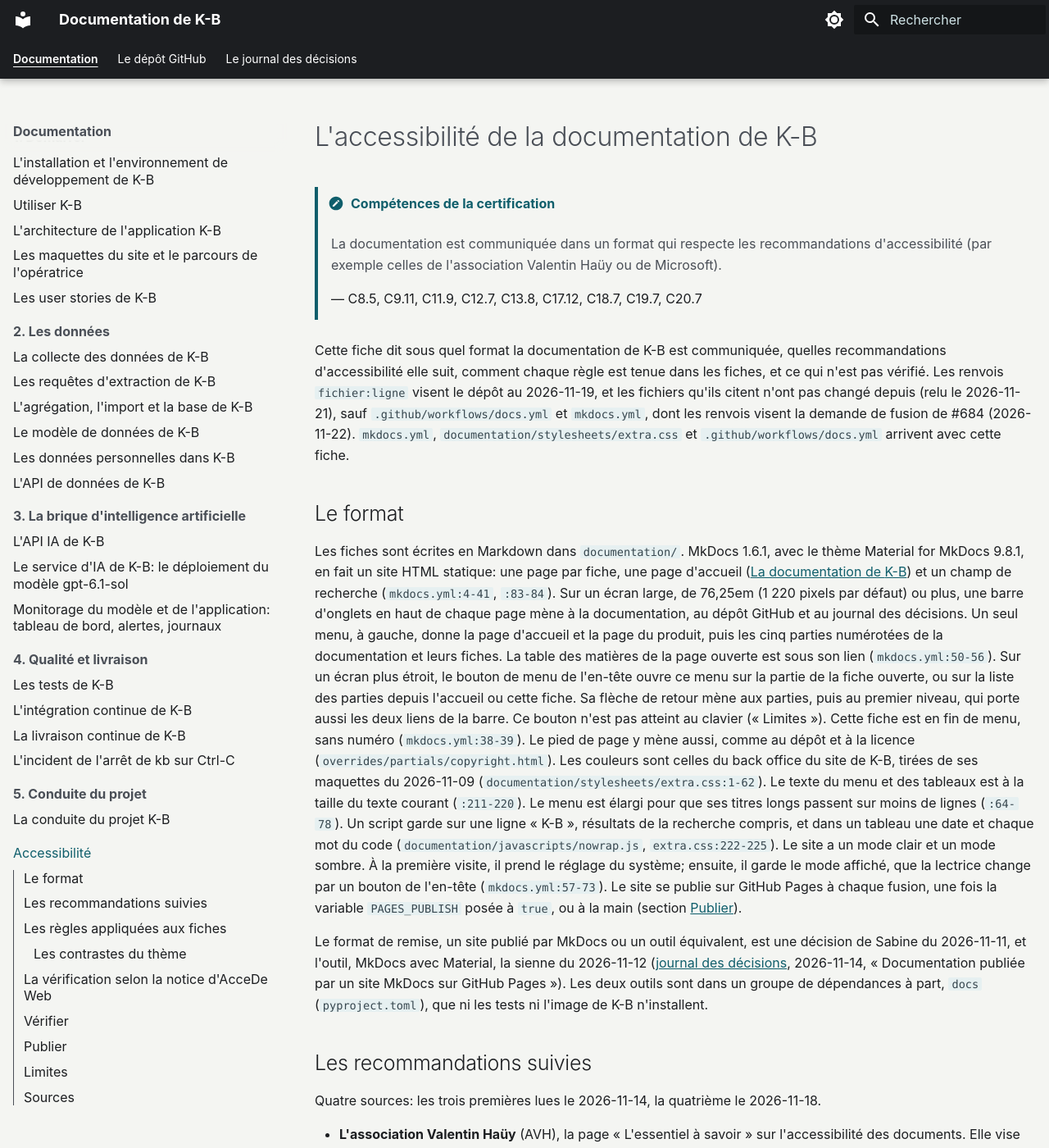
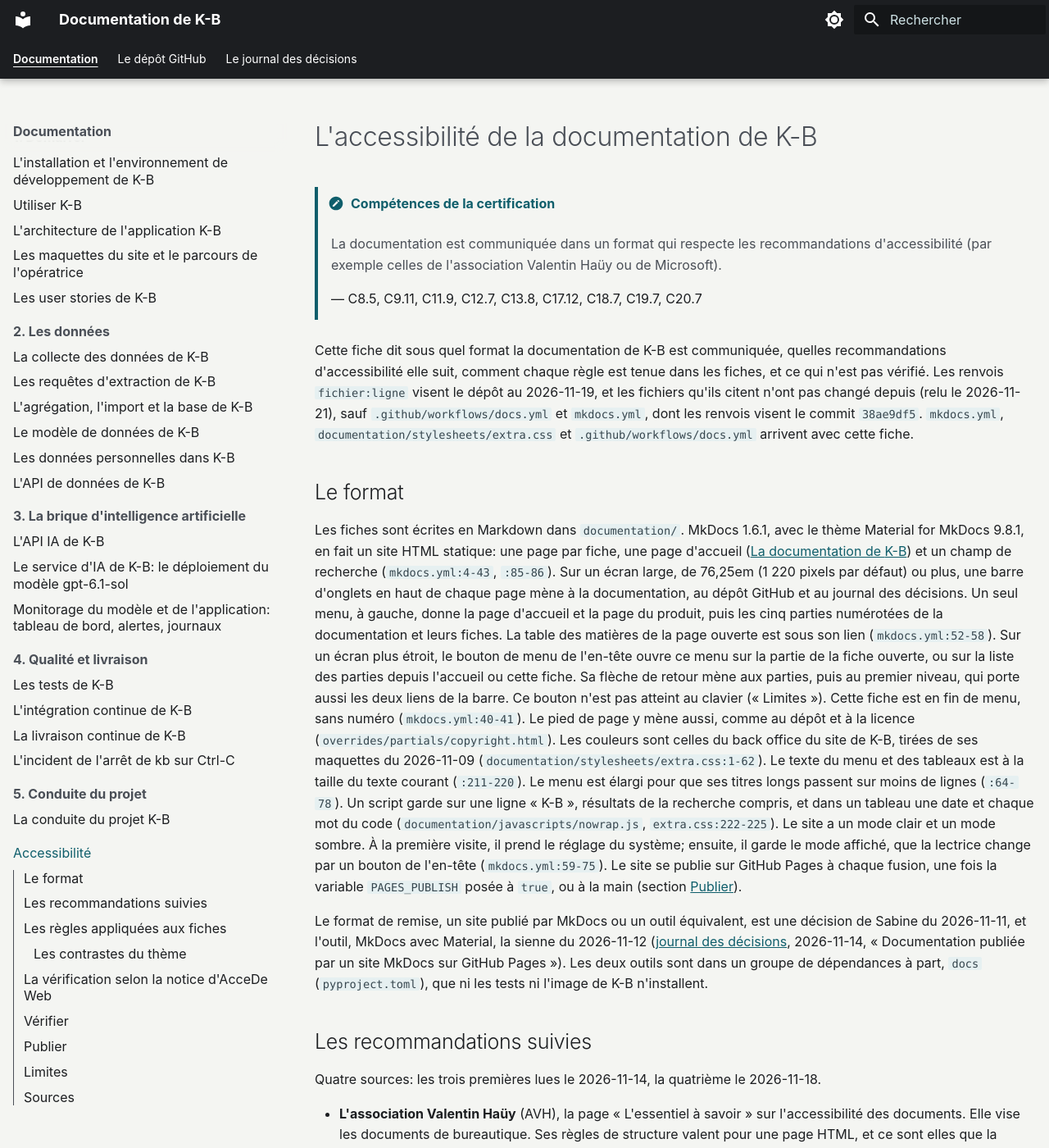
Before and after one commit to SabineLaurent/K-B, an MkDocs documentation site: the page built from documentation/accessibilite.md, in a window 1280 px wide and 1400 px high. Shown: the whole window at 82% size. Built offline with MkDocs 1.6.1 and Material for MkDocs 9.7.7, drawn with Linux system fonts in a browser that asks for light colours; plug-ins that fetch from the network failed and are left out; some of the changed text lies outside the part shown.

Commit message:
docs: apply the review of the sheets: the end of a digest request near 200 s, the Makefile lines of the sandbox alerts, the mkdocs.yml lines shifted by the two new pages of the menu, the commit of the references of integration-continue and donnees, and kb daily-routine among the readers of two variables (issue 705)

```diff
--- a/documentation/accessibilite.md
+++ b/documentation/accessibilite.md
@@ -7,24 +7,24 @@
 
     — C8.5, C9.11, C11.9, C12.7, C13.8, C17.12, C18.7, C19.7, C20.7
 
-Cette fiche dit sous quel format la documentation de K-B est communiquée, quelles recommandations d'accessibilité
-elle suit, comment chaque règle est tenue dans les fiches, et ce qui n'est pas vérifié. Les renvois `fichier:ligne`
-visent le dépôt au 2026-11-19, et les fichiers qu'ils citent n'ont pas changé depuis (relu le 2026-11-21), sauf
-`.github/workflows/docs.yml` et `mkdocs.yml`, dont les renvois visent la demande de fusion de #684 (2026-11-22).
-`mkdocs.yml`, `documentation/stylesheets/extra.css` et `.github/workflows/docs.yml` arrivent avec cette fiche.
+Cette fiche dit sous quel format la documentation de K-B est communiquée, quelles recommandations d'accessibilité elle
+suit, comment chaque règle est tenue dans les fiches, et ce qui n'est pas vérifié. Les renvois `fichier:ligne` visent
+le dépôt au 2026-11-19, et les fichiers qu'ils citent n'ont pas changé depuis (relu le 2026-11-21), sauf
+`.github/workflows/docs.yml` et `mkdocs.yml`, dont les renvois visent le commit `38ae9df5`. `mkdocs.yml`,
+`documentation/stylesheets/extra.css` et `.github/workflows/docs.yml` arrivent avec cette fiche.
 
 ## Le format
 
 Les fiches sont écrites en Markdown dans `documentation/`. MkDocs 1.6.1, avec le thème Material for MkDocs 9.8.1, en
 fait un site HTML statique: une page par fiche, une page d'accueil ([La documentation de K-B](index.md)) et un
-champ de recherche (`mkdocs.yml:4-41`, `:83-84`). Sur un écran large, de 76,25em (1 220 pixels par défaut) ou plus,
+champ de recherche (`mkdocs.yml:4-43`, `:85-86`). Sur un écran large, de 76,25em (1 220 pixels par défaut) ou plus,
 une barre d'onglets en haut de chaque page mène à la documentation, au dépôt GitHub et au journal des décisions. Un
 seul menu, à gauche, donne la page d'accueil et la page du produit, puis les cinq parties numérotées de la
 documentation et leurs fiches.
-La table des matières de la page ouverte est sous son lien (`mkdocs.yml:50-56`). Sur un écran plus étroit, le bouton
+La table des matières de la page ouverte est sous son lien (`mkdocs.yml:52-58`). Sur un écran plus étroit, le bouton
 de menu de l'en-tête ouvre ce menu sur la partie de la fiche ouverte, ou sur la liste des parties depuis l'accueil ou cette fiche.
 Sa flèche de retour mène aux parties, puis au premier niveau, qui porte aussi les deux liens de la barre. Ce bouton
-n'est pas atteint au clavier (« Limites »). Cette fiche est en fin de menu, sans numéro (`mkdocs.yml:38-39`). Le
+n'est pas atteint au clavier (« Limites »). Cette fiche est en fin de menu, sans numéro (`mkdocs.yml:40-41`). Le
 pied de page y mène aussi, comme au dépôt et à la licence (`overrides/partials/copyright.html`). Les couleurs sont celles du back office du site de K-B, tirées de ses maquettes du 2026-11-09
 (`documentation/stylesheets/extra.css:1-62`). Le texte du menu et des tableaux est à la taille du texte courant
 (`:211-220`). Le menu est élargi pour que ses titres longs passent sur moins de lignes (`:64-78`). Un script garde sur
@@ -32,7 +32,7 @@ une ligne « K-B », résultats de la recherche compris, et dans un tableau une
 (`documentation/javascripts/nowrap.js`, `extra.css:222-225`). Le site a un mode clair et un mode sombre. À la première
 visite, il
 prend le réglage du système; ensuite, il garde le mode affiché, que la lectrice change par un bouton de l'en-tête
-(`mkdocs.yml:57-73`). Le site se publie sur
+(`mkdocs.yml:59-75`). Le site se publie sur
 GitHub Pages à chaque fusion, une fois la variable `PAGES_PUBLISH` posée à `true`, ou à la main (section [Publier](#publier)).
 
 Le format de remise, un site publié par MkDocs ou un outil équivalent, est une décision de Sabine du 2026-11-11, et
@@ -73,16 +73,16 @@ vérifie.
 |---|---|---|---|
 | Des titres hiérarchisés | AVH; Microsoft; RGAA 9.1 | Un seul titre de niveau 1 par fiche, puis `##` à `####` sans saut de niveau. Un paragraphe en gras n'est pas un titre. | Le contrôle du HTML construit |
 | De vraies listes | AVH; RGAA 9.3 | Les listes Markdown, rendues en `ul` et `ol`. Chaque niveau est en retrait de quatre espaces: Python-Markdown, qui construit les pages, ne rattache à un point de liste que ce qui est en retrait de quatre espaces. | Le HTML construit |
-| Un sommaire | AVH | La « Table des matières » de chaque page, tirée de ses titres par le thème, dans le menu de gauche, sous le titre de la page (`mkdocs.yml:56`); le menu donne la page d'accueil et la page du produit, puis les cinq parties numérotées et leurs fiches, puis cette fiche, sans numéro. | Le contrôle du HTML construit |
+| Un sommaire | AVH | La « Table des matières » de chaque page, tirée de ses titres par le thème, dans le menu de gauche, sous le titre de la page (`mkdocs.yml:58`); le menu donne la page d'accueil et la page du produit, puis les cinq parties numérotées et leurs fiches, puis cette fiche, sans numéro. | Le contrôle du HTML construit |
 | Une alternative à chaque élément non textuel | AVH; Microsoft | Les huit images, les deux planches de la fiche des maquettes, les trois logigrammes de la fiche de l'import et de la base et les trois schémas Merise de la fiche du modèle de données, ont chacune un texte de remplacement court qui nomme la section de leur description, et chaque logigramme et chaque schéma Merise un lien vers son fichier en taille réelle; cette description en texte en donne tout le contenu. Chaque schéma Mermaid est annoncé par une phrase qui nomme le texte qui le décrit. | La relecture de chaque fiche; chaque description de planche comparée au fichier source de la planche; chaque logigramme comparé au code; chaque schéma Merise comparé aux deux scripts de la base |
-| Des polices lisibles | AVH | Les polices du système de la lectrice, sans Google Fonts (`mkdocs.yml:48-49`). | La configuration |
+| Des polices lisibles | AVH | Les polices du système de la lectrice, sans Google Fonts (`mkdocs.yml:50-51`). | La configuration |
 | Un contraste suffisant | AVH; RGAA 3.2 | Les couleurs du back office de K-B, en mode clair et en mode sombre, mesurées ([Les contrastes du thème](#les-contrastes-du-theme)) (`documentation/stylesheets/extra.css:8-62`); l'anneau de focus de la couleur de l'accent (`:42-43`, `:194-197`), et blanc sur l'en-tête, les onglets, le lien d'évitement, le logo du menu d'un écran étroit et le bouton du mode (`:172-186`). | Le calcul des rapports de contraste |
 | Pas la couleur seule | AVH; Microsoft; RGAA 3.1; RGAA 10.6 | Aucune fiche ne porte une information par la couleur. Un lien est souligné (`documentation/stylesheets/extra.css:80-89`): sa couleur seule, contre le texte, ne donne que 2,25:1 en mode clair (`#0F5E6B` contre `#1C1E21`) et 1,22:1 en mode sombre (`#CFE3E6` contre `#F4F5F2`), sous le seuil de 3:1. L'onglet ouvert est en demi-gras et souligné (`:157-170`), de la même couleur que les autres onglets. Dans le menu, la page ouverte se distingue des autres liens par sa couleur, à 2,25:1 ou 1,22:1 seulement, et par un second signe. Sur un écran large, sa table des matières est dépliée sous son lien, bordée d'un filet à gauche, de la couleur du texte secondaire: 7,53:1 en mode clair, 12,08:1 en mode sombre (`:188-192`). Sur un écran plus étroit, une icône de table des matières suit son nom. Aucun schéma Mermaid n'a de style de couleur. | La relecture de chaque fiche; la feuille de style |
 | Des liens explicites | Microsoft; RGAA 6.1 | Le texte d'un lien nomme sa cible: ni adresse brute, ni « ici », ni « plus haut ». Un lien vers un fichier du dépôt hors des fiches mène à sa page sur GitHub. | Le contrôle du HTML construit |
 | Des tableaux simples à en-têtes | Microsoft; RGAA 5.6 | Des tableaux Markdown, rendus avec leurs en-têtes de colonne (`th`), annoncés par une phrase ou un titre. | Le contrôle du HTML construit |
-| Des citations déclarées | AcceDe Web; RGAA 9.4 | Les mots d'une source, recopiés, forment une citation. En ligne, c'est un `q`, sans guillemets tapés: la feuille de style dessine les guillemets français, avec l'espace intérieure des guillemets tapés (`documentation/stylesheets/extra.css:205-209`). En bloc, comme l'intitulé du référentiel en tête de chaque fiche, c'est un `blockquote`, suivi de sa source. En tête de fiche, ces citations sont réunies dans un encadré titré « Compétences de la certification » (`mkdocs.yml:88-90`, `documentation/stylesheets/extra.css:120-146`). Le titre cité d'une section, d'une page ou d'un document, un mot dont on parle et un libellé d'interface gardent leurs guillemets tapés: ce ne sont pas des citations. | Le HTML construit; la relecture de chaque fiche |
-| La langue de la page et ses changements | RGAA 8.3; RGAA 8.7 | `lang="fr"` sur chaque page (`mkdocs.yml:45`); un passage en anglais balisé `<span lang="en">`. Le pied de page du thème, en anglais, est retiré (`mkdocs.yml:105-107`). | Le contrôle du HTML construit |
-| Aucune requête hors du site | (règle de K-B) | Le plugin `privacy` télécharge à la construction ce que le thème irait chercher ailleurs, Mermaid compris, et le sert avec le site (`mkdocs.yml:85-86`), sauf dans deux cas (« Limites »). | Le contrôle du HTML construit |
+| Des citations déclarées | AcceDe Web; RGAA 9.4 | Les mots d'une source, recopiés, forment une citation. En ligne, c'est un `q`, sans guillemets tapés: la feuille de style dessine les guillemets français, avec l'espace intérieure des guillemets tapés (`documentation/stylesheets/extra.css:205-209`). En bloc, comme l'intitulé du référentiel en tête de chaque fiche, c'est un `blockquote`, suivi de sa source. En tête de fiche, ces citations sont réunies dans un encadré titré « Compétences de la certification » (`mkdocs.yml:90-92`, `documentation/stylesheets/extra.css:120-146`). Le titre cité d'une section, d'une page ou d'un document, un mot dont on parle et un libellé d'interface gardent leurs guillemets tapés: ce ne sont pas des citations. | Le HTML construit; la relecture de chaque fiche |
+| La langue de la page et ses changements | RGAA 8.3; RGAA 8.7 | `lang="fr"` sur chaque page (`mkdocs.yml:47`); un passage en anglais balisé `<span lang="en">`. Le pied de page du thème, en anglais, est retiré (`mkdocs.yml:107-109`). | Le contrôle du HTML construit |
+| Aucune requête hors du site | (règle de K-B) | Le plugin `privacy` télécharge à la construction ce que le thème irait chercher ailleurs, Mermaid compris, et le sert avec le site (`mkdocs.yml:87-88`), sauf dans deux cas (« Limites »). | Le contrôle du HTML construit |
 
 ### Les contrastes du thème
 
```
Also changed, not shown: other parts of documentation/accessibilite.md (+1 -1 lines), documentation/donnees.md (+11 -11 lines), documentation/installation.md (+7 -6 lines), documentation/integration-continue.md (+6 -5 lines), documentation/tests.md (+1 -1 lines), documentation/utilisation.md (+10 -8 lines).
